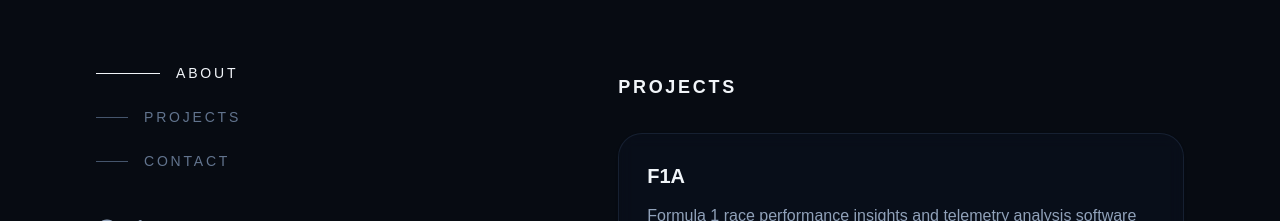
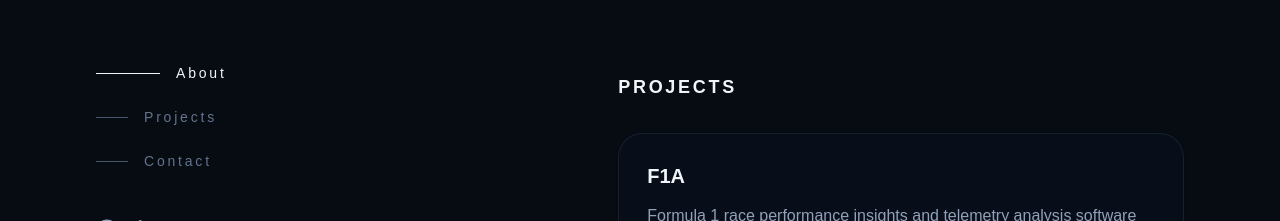
Before and after one commit to dhan-patil/dhan-portfolio, a Next.js app: page / in a window 1280 px wide. Shown: the part 479-700 px from the top of the page. Built offline with nearby package versions, Linux system fonts and the light colour scheme.

Commit message:
Fix Navigation deplyment issue

```diff
--- a/src/app/page.tsx
+++ b/src/app/page.tsx
@@ -81,8 +81,8 @@ export default function Home() {
             <nav className="mt-16 hidden lg:block">
               <ul className="space-y-6 text-sm font-medium uppercase tracking-[0.2em]">
                 <li>
-                  <a
-                    href="/#about"
+                  <button
+                    type="button"
                     onClick={(e) => {
                       e.preventDefault();
                       document.getElementById('about')?.scrollIntoView({
@@ -96,12 +96,12 @@ export default function Home() {
                       className={`h-px transition-all duration-300 ${activeSection === 'about' ? 'w-16 bg-slate-100' : 'w-8 bg-slate-600 group-hover:w-16 group-hover:bg-slate-200'}`}
                     />
                     About
-                  </a>
+                  </button>
                 </li>
 
                 <li>
-                  <a
-                    href="/#projects"
+                  <button
+                    type="button"
                     onClick={(e) => {
                       e.preventDefault();
                       document.getElementById('projects')?.scrollIntoView({
@@ -115,12 +115,12 @@ export default function Home() {
                       className={`h-px transition-all duration-300 ${activeSection === 'projects' ? 'w-16 bg-slate-100' : 'w-8 bg-slate-600 group-hover:w-16 group-hover:bg-slate-200'}`}
                     />
                     Projects
-                  </a>
+                  </button>
                 </li>
 
                 <li>
-                  <a
-                    href="/#contact"
+                  <button
+                    type="button"
                     onClick={(e) => {
                       e.preventDefault();
                       document.getElementById('contact')?.scrollIntoView({
@@ -134,7 +134,7 @@ export default function Home() {
                       className={`h-px transition-all duration-300 ${activeSection === 'contact' ? 'w-16 bg-slate-100' : 'w-8 bg-slate-600 group-hover:w-16 group-hover:bg-slate-200'}`}
                     />
                     Contact
-                  </a>
+                  </button>
                 </li>
               </ul>
             </nav>
```
